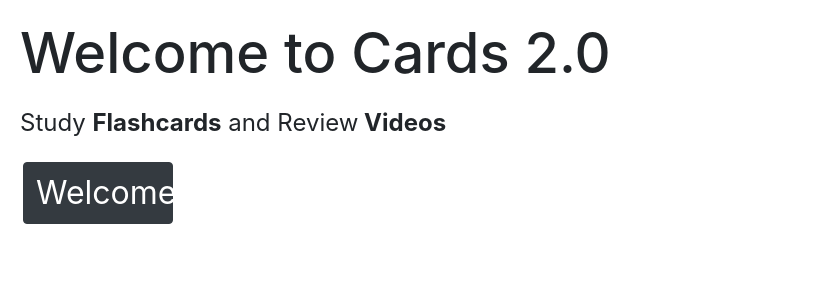
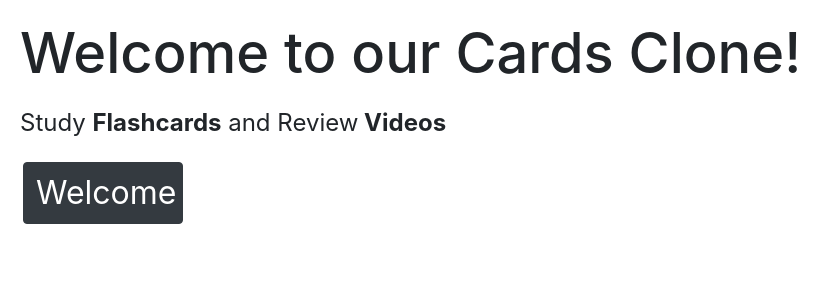
Before and after one commit to BaseCampCoding/django-unit-project-joseph-dylan-greg, a Django app: page / in a window 1280 px wide. Shown: the part 61-361 px from the top of the page, without its empty margins (0-839 px from the left). Run offline with Django 3.2, Linux system fonts and the light colour scheme; parts of the project's set-up code (start-up, migrations or seed data) failed here and were passed over.

Commit message:
Changed welcome text

```diff
--- a/templates/welcome.html
+++ b/templates/welcome.html
@@ -5,8 +5,8 @@
 
 {% block content %}
 <div style="padding: 15px; display:flex; flex-direction:column;">
-        <h1 style="font-size:3.5rem; padding:5px;">Welcome to Cards 2.0</h1>
+        <h1 style="font-size:3.5rem; padding:5px;">Welcome to our Cards Clone!</h1>
         <p style="font-size:1.5rem; padding:5px;">Study <strong>Flashcards</strong> and Review<strong> Videos</strong></p>
-        <a class="btn btn-dark ml-2" href="{% url 'home' %}" style="font-size:2rem; width:150px;">Welcome</a>
+        <a class="btn btn-dark ml-2" href="{% url 'home' %}" style="font-size:2rem; width:160px;">Welcome</a>
 </div>
     {% endblock content %}
```
